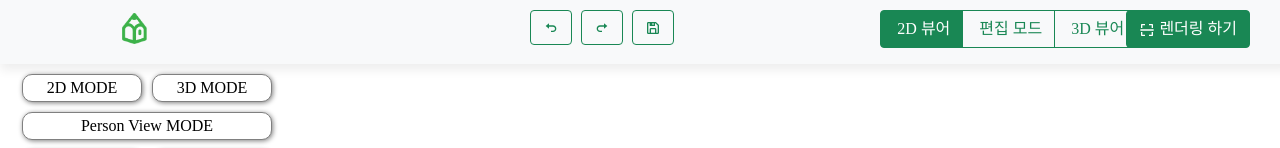
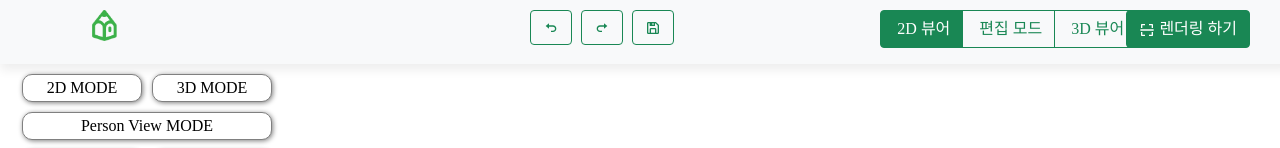
Before and after one commit to SketchHome/SketchHome_Editor, a React app: page /editor in a window 1280 px wide. Shown: the top 148 px of the page. Built offline with nearby package versions, Linux system fonts and the light colour scheme; a web font is replaced by a local one.

Commit message:
Modify Navbar design

```diff
--- a/src/components/EditorNavbar.js
+++ b/src/components/EditorNavbar.js
@@ -29,7 +29,7 @@ function EditorNavigation(props) {
             <Container>
                 <Row xs="5" className="marginTop" style={{width: "1920px"}}>
                     <Col xs="1">
-                        <a href="/home"><img src={simpleLogo} style={{marginTop: "3px", marginLeft:'30px', width:'25px'}}></img></a>
+                        <a href="/home"><img src={simpleLogo} style={{marginTop:"3px 0px 0px 30px", width:'25px'}}></img></a>
                     </Col>
                     <Col>
                         <p className="fileName_font">{ props.fileName }</p>
--- a/src/components/index.css
+++ b/src/components/index.css
@@ -190,6 +190,7 @@ input[type=radio] {
 }
 
 .marginTop {
+    margin-left: -80px;
     padding: 10px;
 }
 
```
